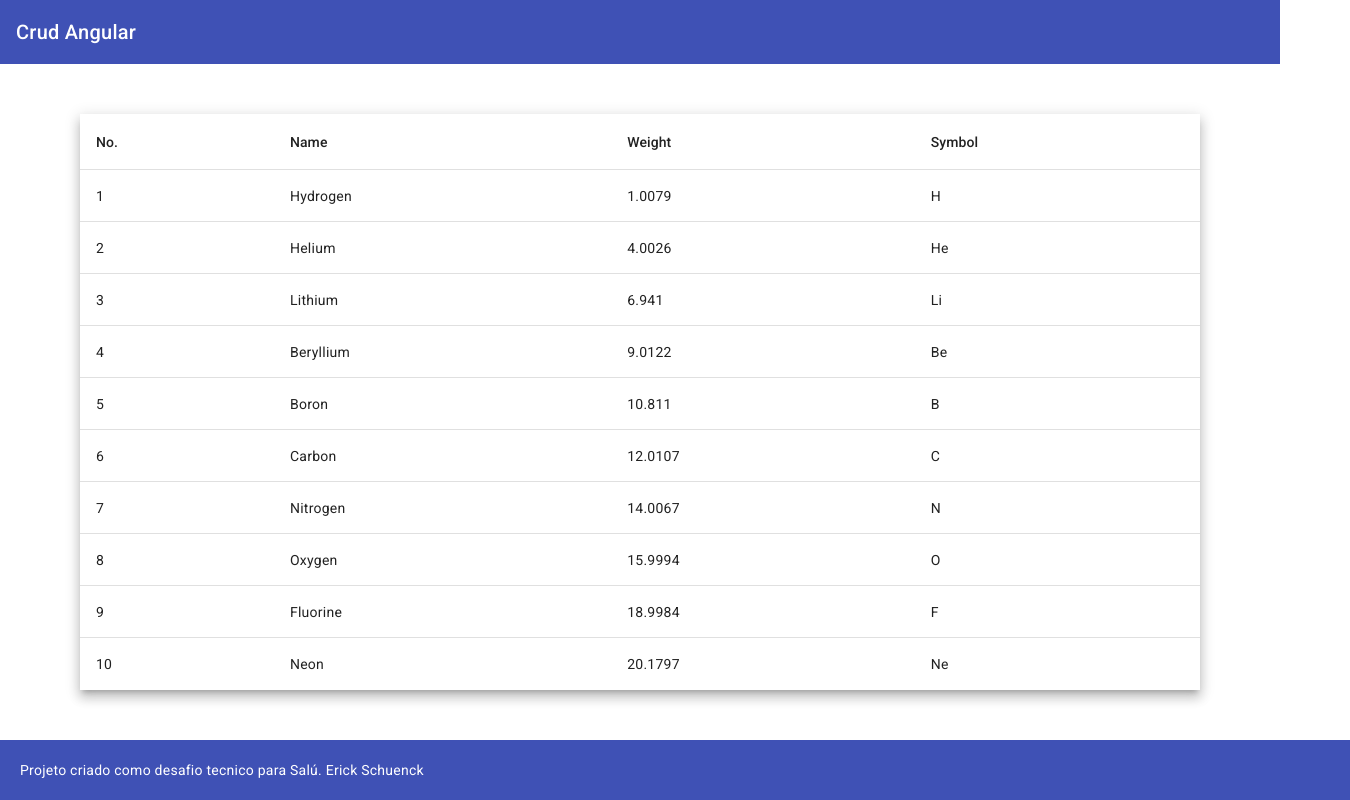
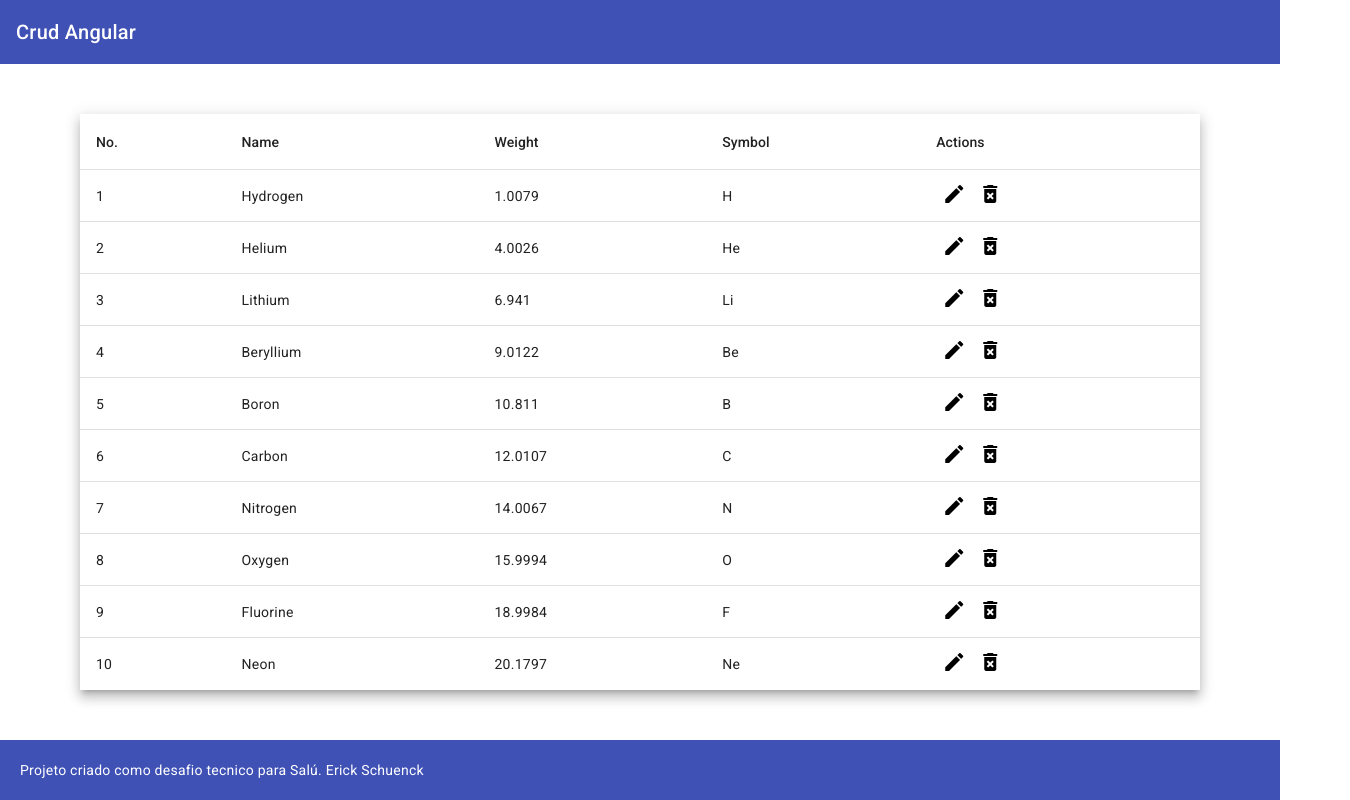
Before and after one commit to ErickSchuenck/AngularCrud, an Angular app: page / in a window 1280 px wide. Shown: the whole page, 1350 px wide, since content can reach past the window. Built offline with nearby package versions, Linux system fonts and the light colour scheme.

Commit message:
completed modal forms

```diff
--- a/src/app/shared/footer/footer.component.css
+++ b/src/app/shared/footer/footer.component.css
@@ -1,7 +1,6 @@
 .container {
   background-color: #3f51b5;
   padding: 20px 50px 20px 20px;
-  width: 100%;
 }
 
 .copyright {
--- /dev/null
+++ b/src/app/shared/modal/modal.component.html
@@ -0,0 +1,23 @@
+<h1 mat-dialog-title>Create Element</h1>
+<div mat-dialog-content>
+  <mat-form-field>
+    <mat-label>Position</mat-label>
+    <input matInput [(ngModel)]="data.position" />
+  </mat-form-field>
+  <mat-form-field>
+    <mat-label>Name</mat-label>
+    <input matInput [(ngModel)]="data.name" />
+  </mat-form-field>
+  <mat-form-field>
+    <mat-label>Weight</mat-label>
+    <input matInput [(ngModel)]="data.weight" />
+  </mat-form-field>
+  <mat-form-field>
+    <mat-label>Symbol</mat-label>
+    <input matInput [(ngModel)]="data.symbol" />
+  </mat-form-field>
+</div>
+<div mat-dialog-actions>
+  <button mat-button (click)="onCancel()">Cancel</button>
+  <button mat-button [mat-dialog-close]="data" cdkFocusInitial>Confirm</button>
+</div>
--- /dev/null
+++ b/src/app/shared/modal/modal.component.ts
@@ -0,0 +1,24 @@
+import { Component, Inject, OnInit } from '@angular/core';
+import { MAT_DIALOG_DATA, MatDialogRef } from '@angular/material/dialog';
+import { PeriodicElement } from 'src/app/views/home/home.component';
+
+@Component({
+  selector: 'app-modal',
+  templateUrl: './modal.component.html',
+  styleUrls: ['./modal.component.css'],
+})
+export class ModalComponent {
+  element!: PeriodicElement;
+
+  constructor(
+    @Inject(MAT_DIALOG_DATA)
+    public data: PeriodicElement,
+    public dialogRef: MatDialogRef<ModalComponent>
+  ) {}
+
+  ngOnInit(): void {}
+
+  onCancel(): void {
+    this.dialogRef.close();
+  }
+}
--- a/src/app/views/home/home.component.css
+++ b/src/app/views/home/home.component.css
@@ -5,3 +5,18 @@
 .container {
   padding: 50px 80px;
 }
+
+.icons {
+  cursor: pointer;
+  transition: 0.5s;
+  color: var(primary);
+}
+
+.icons:hover {
+  transform: scale(1.2);
+}
+
+.button {
+  background-color: #fff;
+  border: none;
+}
--- a/src/app/views/home/home.component.html
+++ b/src/app/views/home/home.component.html
@@ -16,6 +16,17 @@
       <th mat-header-cell *matHeaderCellDef>Symbol</th>
       <td mat-cell *matCellDef="let element">{{ element.symbol }}</td>
     </ng-container>
+    <ng-container matColumnDef="actions">
+      <th mat-header-cell *matHeaderCellDef>Actions</th>
+      <td mat-cell *matCellDef="let element">
+        <button mat-icon-button class="button">
+          <mat-icon class="icons">edit</mat-icon>
+        </button>
+        <button mat-icon-button class="button">
+          <mat-icon class="icons">delete_forever</mat-icon>
+        </button>
+      </td>
+    </ng-container>
     <tr mat-header-row *matHeaderRowDef="displayedColumns"></tr>
     <tr mat-row *matRowDef="let row; columns: displayedColumns"></tr>
   </table>
--- a/src/app/views/home/home.component.ts
+++ b/src/app/views/home/home.component.ts
@@ -25,6 +25,12 @@ const ELEMENT_DATA: PeriodicElement[] = [
   styleUrls: ['./home.component.css'],
 })
 export class HomeComponent {
-  displayedColumns: string[] = ['position', 'name', 'weight', 'symbol'];
+  displayedColumns: string[] = [
+    'position',
+    'name',
+    'weight',
+    'symbol',
+    'actions',
+  ];
   dataSource = ELEMENT_DATA;
 }
```
Also changed, not shown: src/app/app.module.ts (+16 -1 lines), src/app/shared/modal/modal.component.css (added).
